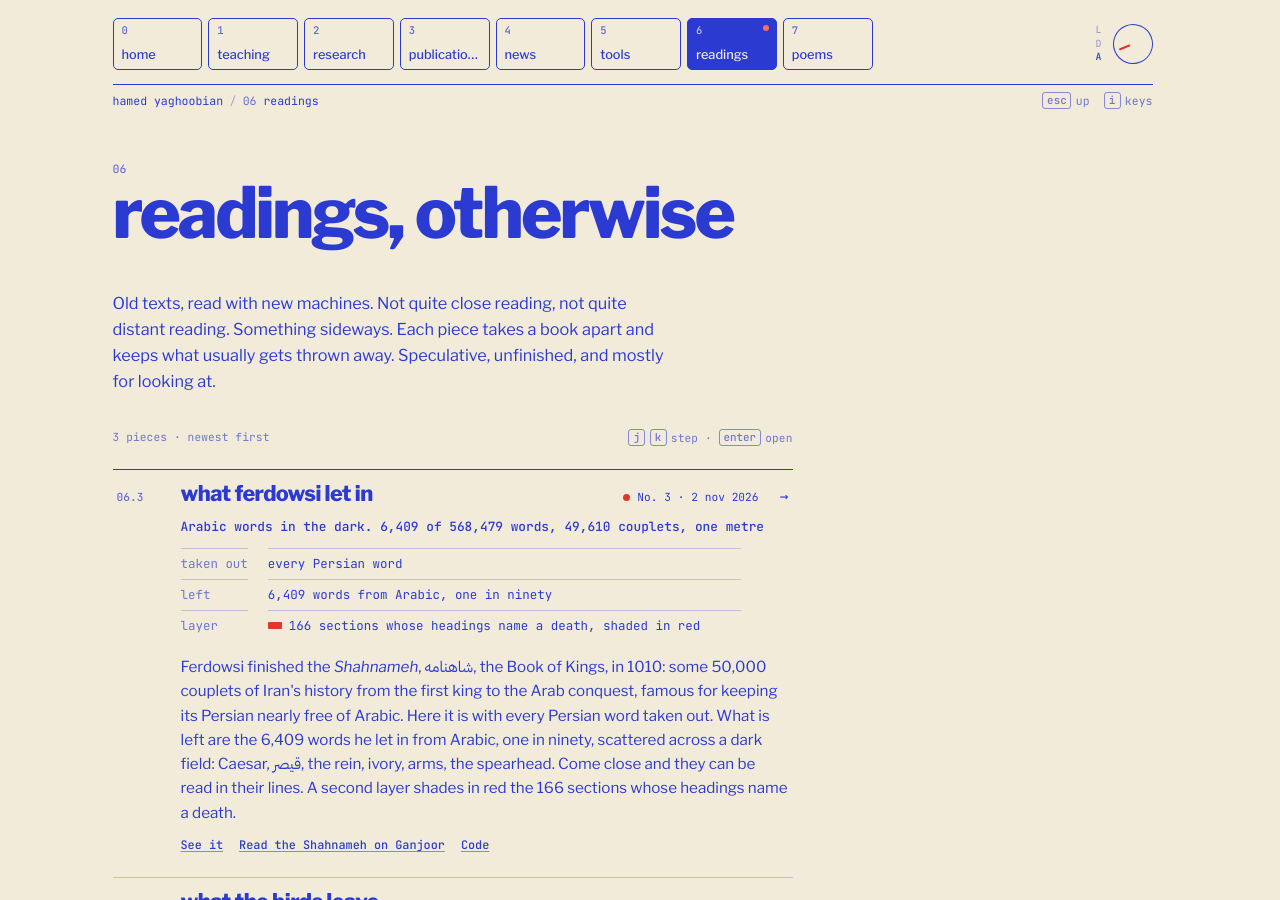
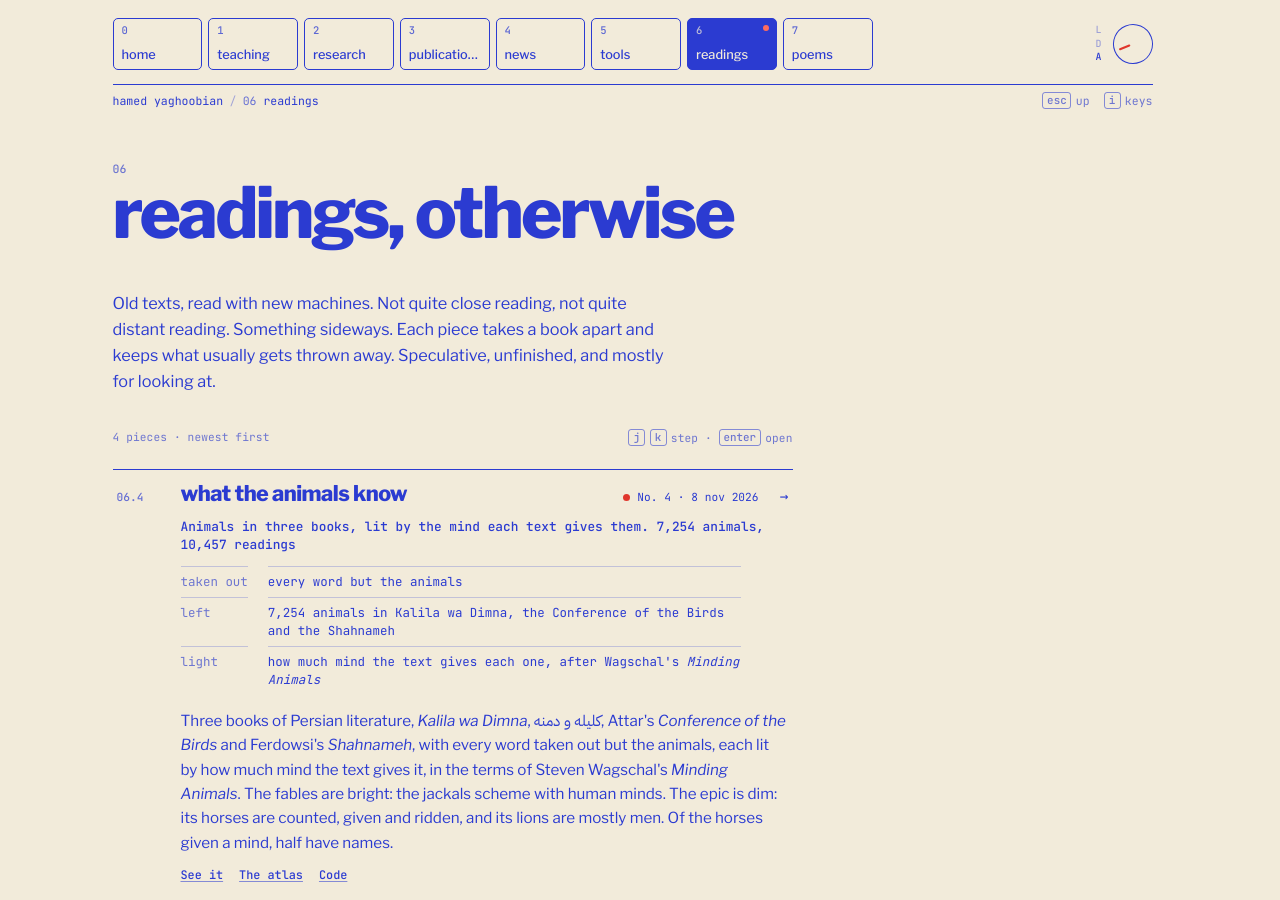
Before and after one commit to hamedyaghoobian/hamedyaghoobian.github.io, a Jekyll site: the page built from readings-otherwise.md, in a window 1280 px wide and 900 px high. Built offline with Jekyll 4.4.1, drawn with Linux system fonts in a browser that asks for light colours.

Commit message:
Readings, Otherwise: No. 4 in the index

```diff
--- a/readings-otherwise.md
+++ b/readings-otherwise.md
@@ -15,16 +15,35 @@ permalink: /readings-otherwise/
 <p class="ro-intro">Old texts, read with new machines. Not quite close reading, not quite distant reading. Something sideways. Each piece takes a book apart and keeps what usually gets thrown away. Speculative, unfinished, and mostly for looking at.</p>
 
 <div class="fp-toolbar">
-  <p class="fp-label">3 pieces · newest first</p>
+  <p class="fp-label">4 pieces · newest first</p>
   <p class="fp-label"><span class="fp-k">j</span><span class="fp-k">k</span>step · <span class="fp-k">enter</span>open</p>
 </div>
 
 <ol class="fp-index ro-index">
   <li class="fp-row ro-row" data-fp-part>
+    <a class="fp-row__head" href="{{ '/readings-otherwise/what-the-animals-know/' | relative_url }}">
+      <span class="fp-row__n">06.4</span>
+      <span class="fp-row__t">What the Animals Know</span>
+      <span class="fp-row__m"><span class="fp-live" aria-label="newest"></span>No. 4 · <time datetime="2026-11-08">8 nov 2026</time></span>
+      <span class="fp-row__x" aria-hidden="true">→</span>
+    </a>
+    <div class="fp-row__body">
+      <p class="ro-row__line">Animals in three books, lit by the mind each text gives them. 7,254 animals, 10,457 readings</p>
+      <dl class="fp-spec ro-spec">
+        <dt>taken out</dt><dd>every word but the animals</dd>
+        <dt>left</dt><dd>7,254 animals in Kalila wa Dimna, the Conference of the Birds and the Shahnameh</dd>
+        <dt>light</dt><dd>how much mind the text gives each one, after Wagschal's <em>Minding Animals</em></dd>
+      </dl>
+      <p class="ro-note">Three books of Persian literature, <em>Kalila wa Dimna</em>, <bdi lang="fa">کلیله و دمنه</bdi>, Attar's <em>Conference of the Birds</em> and Ferdowsi's <em>Shahnameh</em>, with every word taken out but the animals, each lit by how much mind the text gives it, in the terms of Steven Wagschal's <em>Minding Animals</em>. The fables are bright: the jackals scheme with human minds. The epic is dim: its horses are counted, given and ridden, and its lions are mostly men. Of the horses given a mind, half have names.</p>
+      <p class="ro-links"><a href="{{ '/readings-otherwise/what-the-animals-know/' | relative_url }}">See it</a> <a href="{{ '/readings-otherwise/what-the-animals-know/atlas/' | relative_url }}">The atlas</a> <a href="https://github.com/hamedyaghoobian/animals-persian-lit">Code</a></p>
+    </div>
+  </li>
+
+  <li class="fp-row ro-row" data-fp-part>
     <a class="fp-row__head" href="{{ '/readings-otherwise/what-ferdowsi-let-in/' | relative_url }}">
       <span class="fp-row__n">06.3</span>
       <span class="fp-row__t">What Ferdowsi Let In</span>
-      <span class="fp-row__m"><span class="fp-live" aria-label="newest"></span>No. 3 · <time datetime="2026-11-02">2 nov 2026</time></span>
+      <span class="fp-row__m">No. 3 · <time datetime="2026-11-02">2 nov 2026</time></span>
       <span class="fp-row__x" aria-hidden="true">→</span>
     </a>
     <div class="fp-row__body">
```
